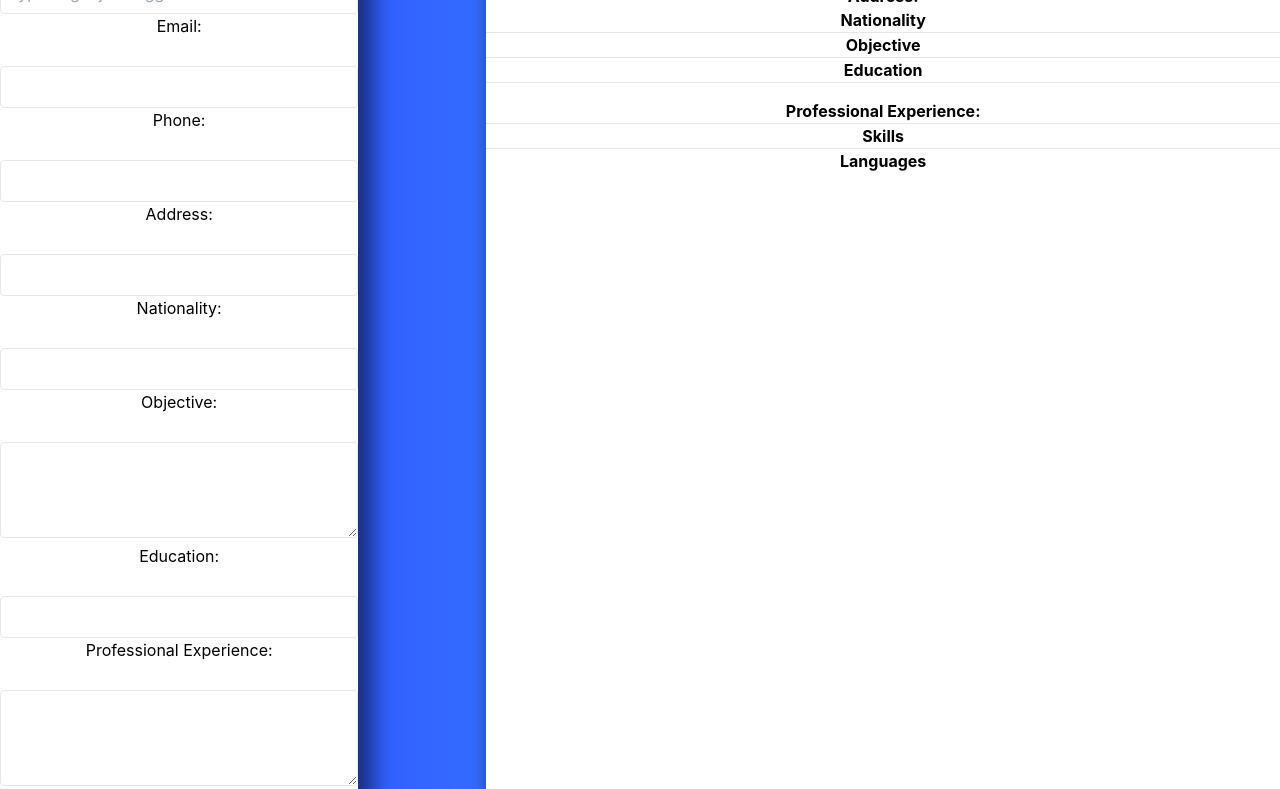
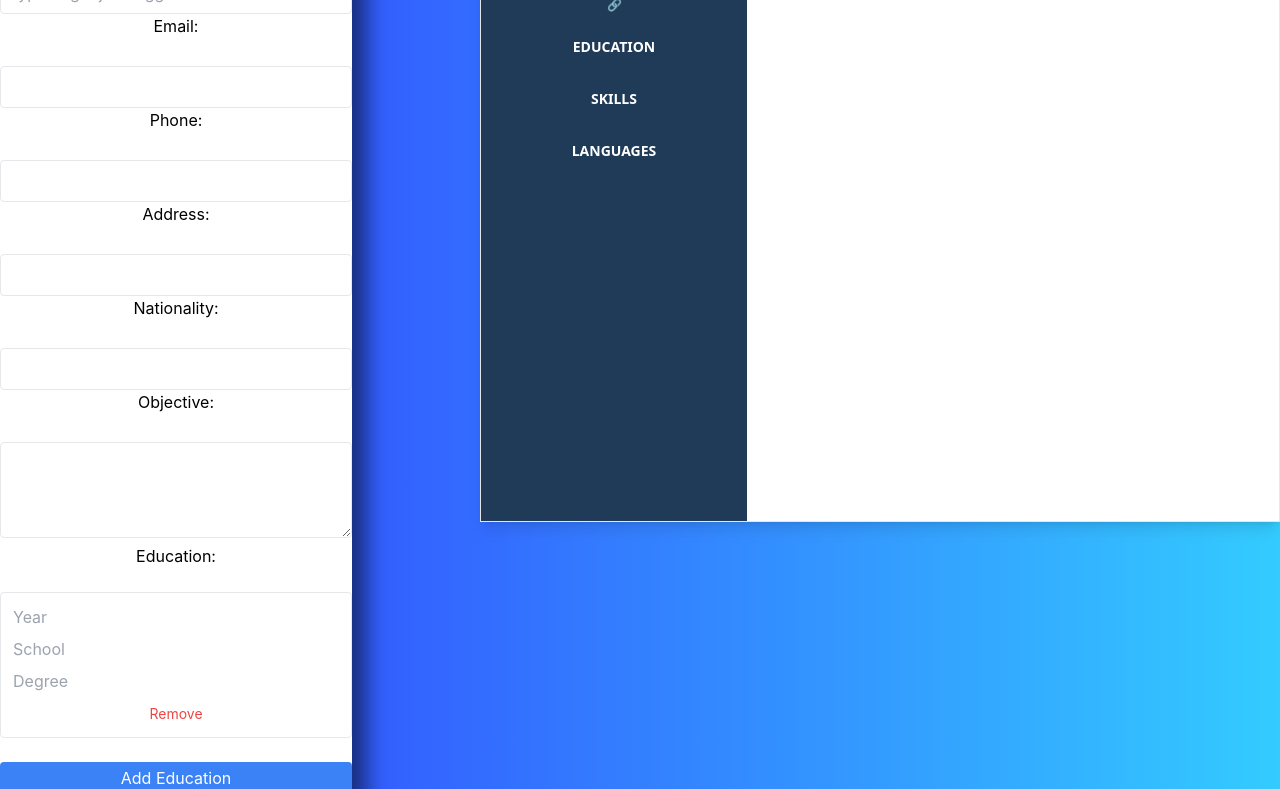
Before and after one commit to Muchunguzi/CV_marker_app, a React (Create React App) app: page / in a window 1280 px wide. Shown: the part 280-1069 px from the top of the page. Built offline with nearby package versions, Linux system fonts and the light colour scheme.

Commit message:
modified template 2 alit bit

```diff
--- a/src/components/Cv_marker.js
+++ b/src/components/Cv_marker.js
@@ -2,6 +2,7 @@ import React, { useState, useRef } from "react";
 import { useReactToPrint } from "react-to-print";
 import cvStyles from "./CvStyles.css";
 import PlainWhiteTemplate from "./PlainWhiteTemplate";
+import Template2 from "./Template2";
 
 const jobTitles = [
   "Software Engineer",
@@ -28,6 +29,9 @@ const CVGenerator = () => {
     professionalExperience: "",
     photo: "",
     jobPosition: "",
+    education: [
+      {year: "", school: "" , degree: ""}
+    ],
   });
 
   const [filteredJobs, setFilteredJobs] = useState([]);
@@ -73,6 +77,25 @@ const CVGenerator = () => {
     setFormData({ ...formData, jobPosition: job });
     setFilteredJobs([]);
   };
+
+  const handleEducationChange = (index , field , value) => {
+    const updatedEducation = [...formData.education];
+    updatedEducation[index][field] = value;
+    setFormData({...formData, education: updatedEducation});
+  }
+
+  const addEducation = () => {
+    setFormData({
+      ...formData,
+      education: [...formData.education, { year: "", school: "", degree: ""}]
+
+      })
+  }
+
+  const removeEducation = (index) => {
+    const updatedEducation = formData.education.filter((_,idx) => idx !== index);
+    setFormData({...formData, education: updatedEducation})
+  }
 
 
 
@@ -134,8 +157,40 @@ const CVGenerator = () => {
        </p>
        <p>
        <label className="block">Education:</label><br/>
-          <input type="text" name="education" value={formData.education} onChange={handleChange} required className="w-full mt-1 p-2 border rounded" />
+
        </p>
+       {formData.education.map((edu, index) => (
+        <div key={index} className="mb-4 border p-3 rounded">
+          <input
+             type="text"
+             placeholder="Year"
+             value={edu.year}
+             onChange={(e) => handleEducationChange(index, 'year', e.target.value)}
+             className="block mb-2"
+           />
+           <input
+            type="text"
+            placeholder="School"
+            value={edu.school}
+            onChange={(e) => handleEducationChange(index, 'school', e.target.value)}
+            className="block mb-2"
+           />
+           <input
+
+           type="text"
+           placeholder="Degree"
+           value={edu.degree}
+           onChange={(e) => handleEducationChange(index, 'degree', e.target.value)}
+           className="block mb-2"
+           />
+           <button type="button" onClick={() => removeEducation(index)} className="text-red-500 text-sm">
+            Remove
+           </button>
+        </div>
+       ))}
+       <button type="button" onClick={addEducation} className="bg-blue-500 text-white px-3 py-1 rounded mt-2" >
+       Add Education
+       </button>
        <p>
        <label className="block">Professional Experience:</label><br/>
           <textarea name="professionalExperience" value={formData.professionalExperience} onChange={handleChange} required className="w-full mt-1 p-2 border rounded h-24"></textarea>
@@ -153,7 +208,8 @@ const CVGenerator = () => {
 
       {/* CV Preview Section */}
       <div className="CVs_preview">
-          <PlainWhiteTemplate ref = {cvRef} formData = {formData}/>
+          {/*<PlainWhiteTemplate ref = {cvRef} formData = {formData}/> This is the white template */}
+          <Template2 ref = {cvRef} formData = {formData} />
       </div>
 
     </div>
--- a/src/components/Template2.js
+++ b/src/components/Template2.js
@@ -1,9 +1,9 @@
 import React from "react";
 import { FaUserCircle } from "react-icons/fa";
 
-const Template2CV = React.forwardRef(({ formData }, ref) => {
+const Template2CV = React.forwardRef(({ formData }, cvRef) => {
   return (
-    <div ref={ref} className="w-[800px] mx-auto text-sm font-sans bg-white shadow-lg border border-gray-200">
+    <div ref={cvRef} className="w-[800px] mx-auto text-sm font-sans bg-white shadow-lg border border-gray-200">
       <div className="grid grid-cols-3 min-h-screen">
         {/* Left Sidebar */}
         <div className="col-span-1 bg-[#1f3b57] text-white p-6 flex flex-col items-center">
```
